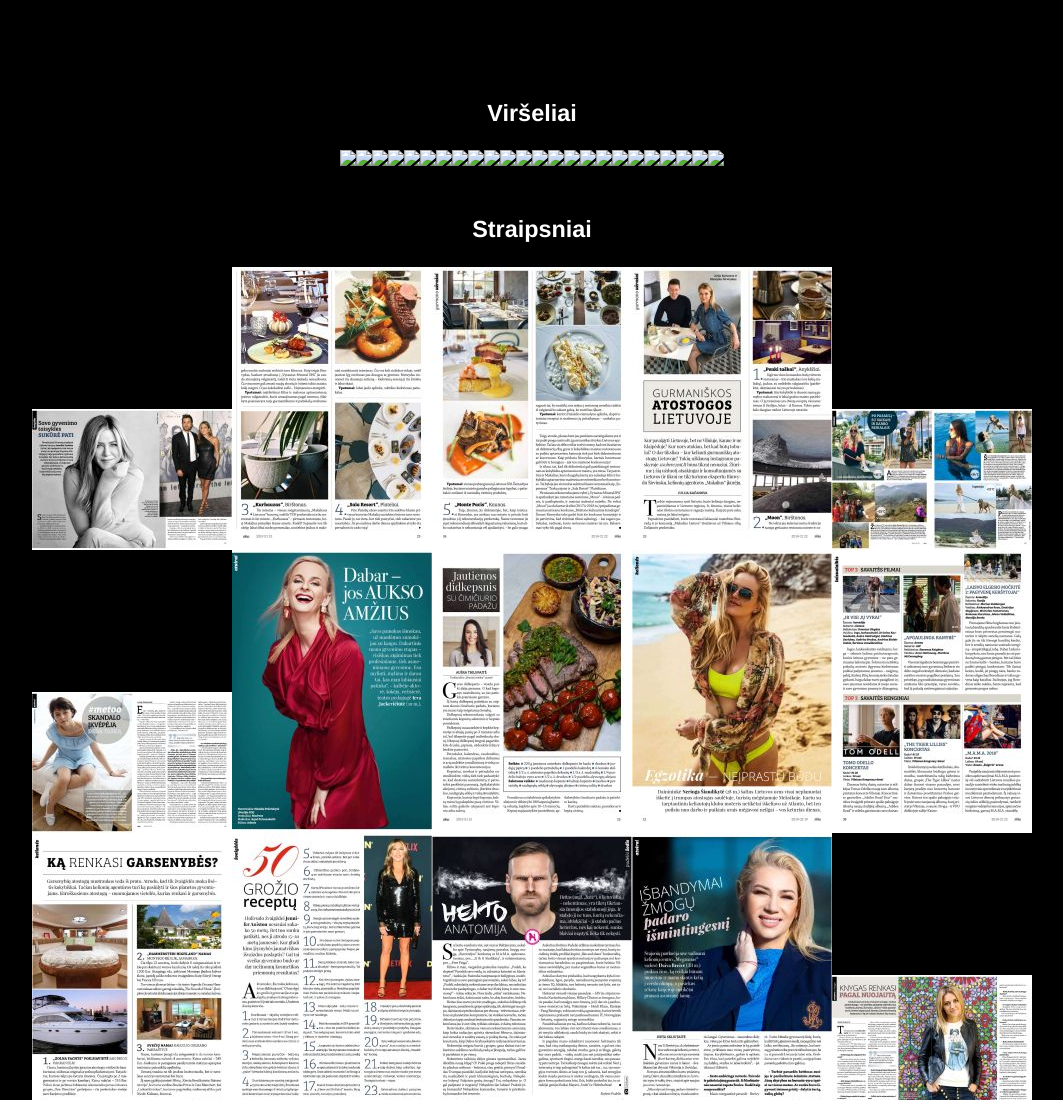
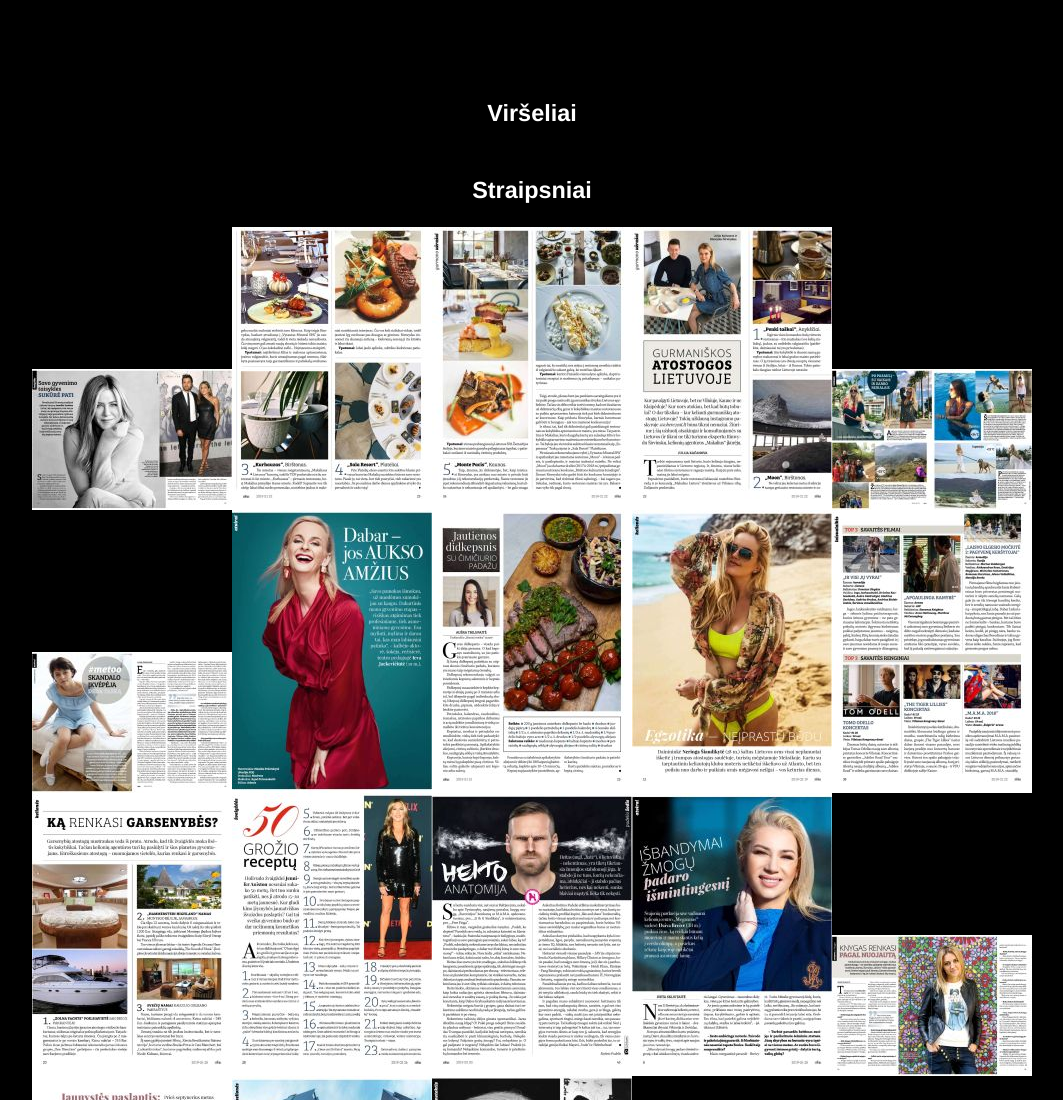
Before and after one commit to LinasUrbelionis/linasurbelionis.github.io, a plain HTML site: page index.html in a window 1280 px wide. Shown: the top 1100 px of the page, without its empty margins (108-1171 px from the left). Drawn offline with Linux system fonts and the light colour scheme; files whose address does not match are found by name.

Commit message:
Update index.html

```diff
--- a/index.html
+++ b/index.html
@@ -1,13 +1,14 @@
 <html>
 <head>
 	<title>Linas Urbelionis - Maketavimo paslaugos</title>
-    <link type="text/css" rel="stylesheet" href="lightgallery/css/lightgallery-bundle.css" />
+
+    	<link type="text/css" rel="stylesheet" href="lightgallery/css/lightgallery-bundle.css" />
 	<link type="text/css" rel="stylesheet" href="styles.css">
 
 	<script src="jquery-3.6.0.min.js"></script>
-    <script src="lightgallery/lightgallery.min.js"></script>
-    <script src="lightgallery/plugins/zoom/lg-zoom.min.js"></script>
-    <script src="lightgallery/plugins/thumbnail/lg-thumbnail.min.js"></script>
+    	<script src="lightgallery/lightgallery.min.js"></script>
+    	<script src="lightgallery/plugins/zoom/lg-zoom.min.js"></script>
+    	<script src="lightgallery/plugins/thumbnail/lg-thumbnail.min.js"></script>
 
 	<script src="scripts.js"></script>
 </head>
@@ -15,7 +16,6 @@
 	<section>
 		<article id="covers">
 			<h1>Viršeliai</h1>
-			<div id="covers-gallery"><a href="images/covers//logoeskizai.jpg"><img src="images/covers//thumbnails/logoeskizai.jpg"></a><a href="images/covers//Stilius_011_v01.jpg"><img src="images/covers//thumbnails/Stilius_011_v01.jpg"></a><a href="images/covers//Stilius_016_v01.jpg"><img src="images/covers//thumbnails/Stilius_016_v01.jpg"></a><a href="images/covers//Stilius_017_v01.jpg"><img src="images/covers//thumbnails/Stilius_017_v01.jpg"></a><a href="images/covers//Stilius_023_v01.jpg"><img src="images/covers//thumbnails/Stilius_023_v01.jpg"></a><a href="images/covers//Stilius_025_v01.jpg"><img src="images/covers//thumbnails/Stilius_025_v01.jpg"></a><a href="images/covers//Stilius_027_v01.jpg"><img src="images/covers//thumbnails/Stilius_027_v01.jpg"></a><a href="images/covers//Stilius_032_v01.jpg"><img src="images/covers//thumbnails/Stilius_032_v01.jpg"></a><a href="images/covers//Stilius_034_v01.jpg"><img src="images/covers//thumbnails/Stilius_034_v01.jpg"></a><a href="images/covers//Stilius_035_v01.jpg"><img src="images/covers//thumbnails/Stilius_035_v01.jpg"></a><a href="images/covers//Stilius_037_v01.jpg"><img src="images/covers//thumbnails/Stilius_037_v01.jpg"></a><a href="images/covers//Stilius_044_v01.jpg"><img src="images/covers//thumbnails/Stilius_044_v01.jpg"></a></div>
 		</article>
 		<article id="articles">
 			<h1>Straipsniai</h1>
```
